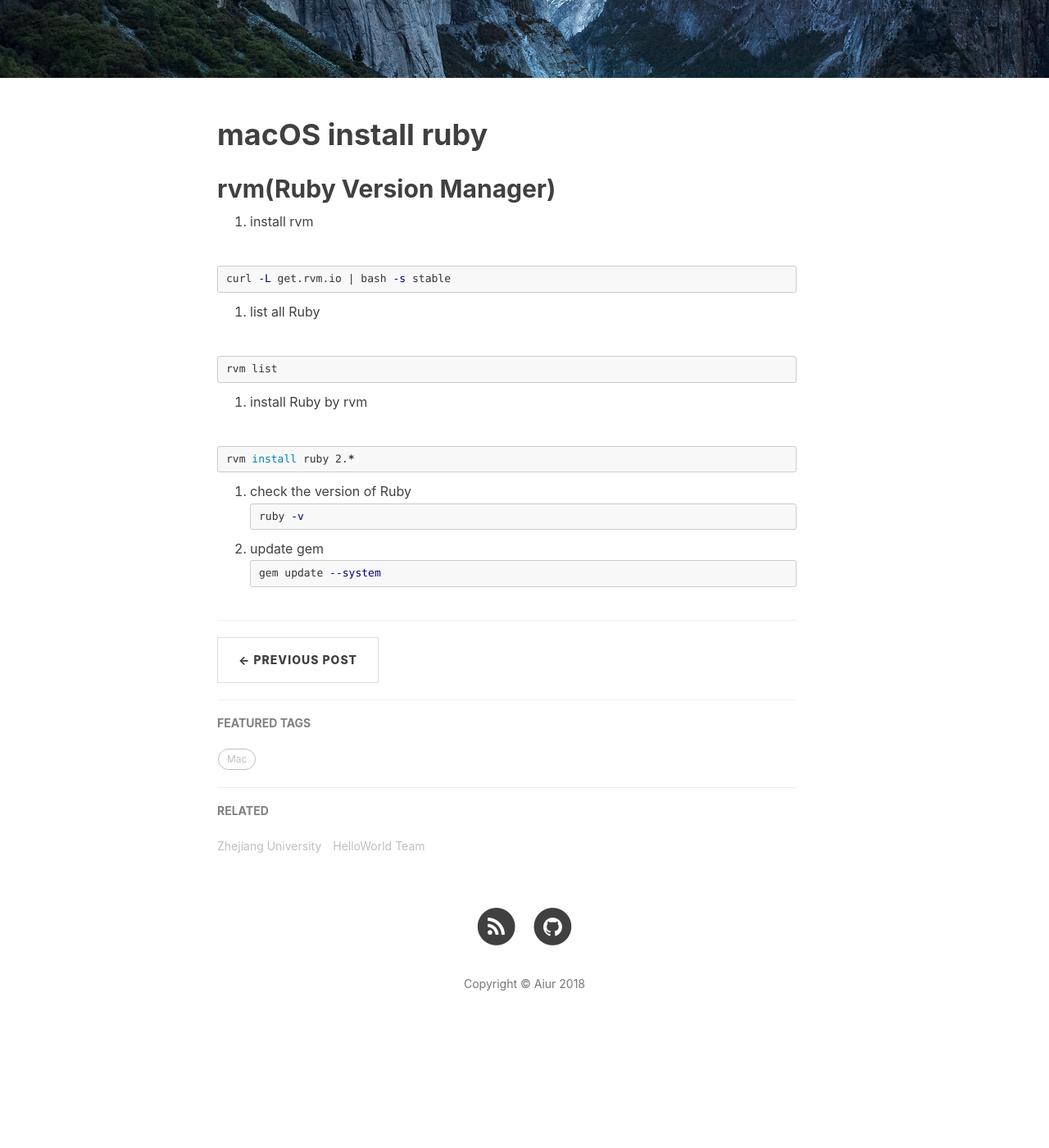
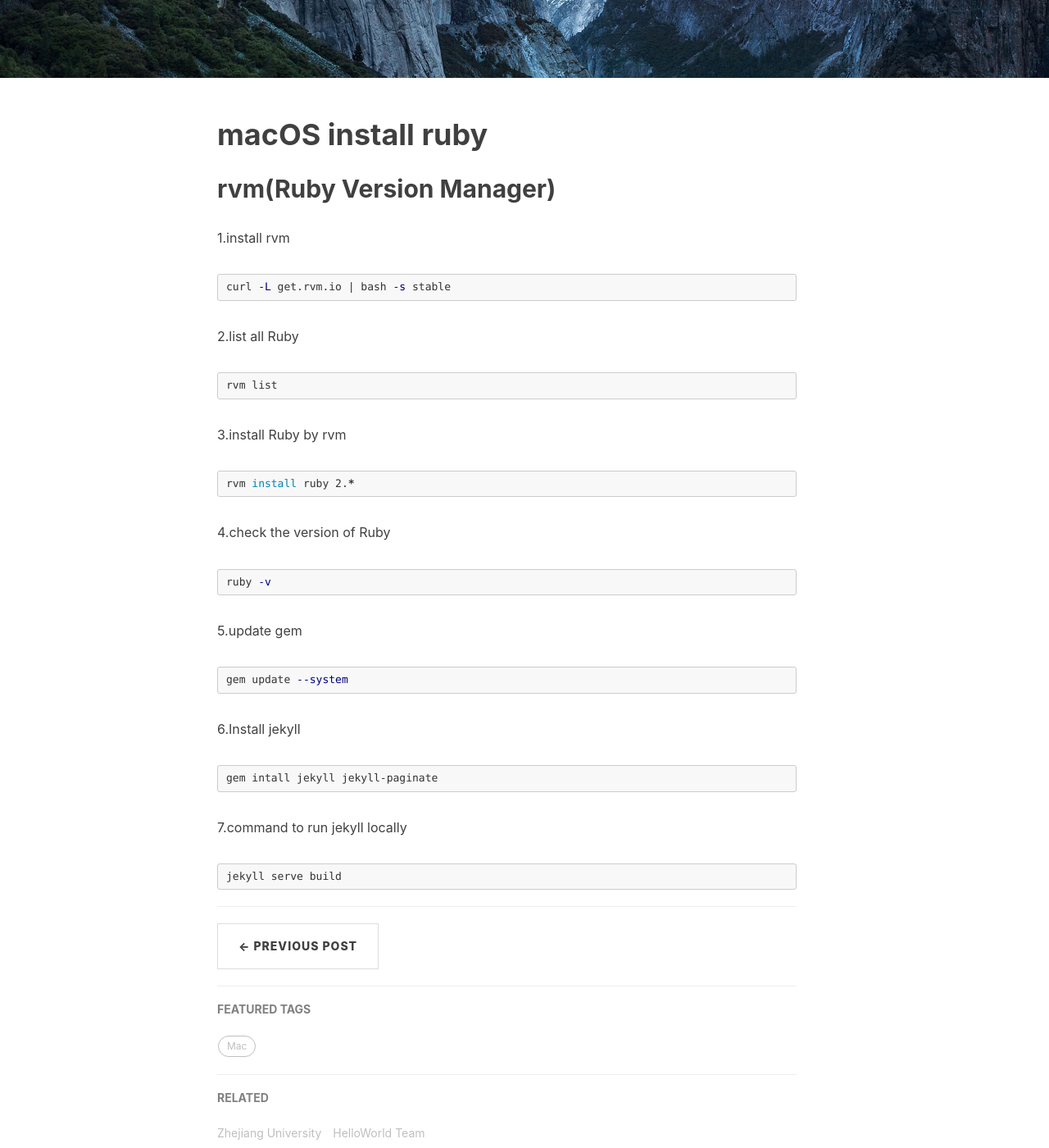
Before and after one commit to undefinedzero/undefinedzero.github.io, a Jekyll site: the page built from _posts/2018-11-6-macOS-install-ruby.markdown, in a window 1280 px wide and 1400 px high, scrolled down 428 px. Shown: the whole window at 82% size. Built offline with Jekyll 4.4.1, drawn with Linux system fonts in a browser that asks for light colours; nearby versions of some CDN libraries; comment, search, counter and statistics services are not loaded; before the commit the page ends 1732 px from its top, so only the background shows below that.

Commit message:
update post

````diff
--- a/_posts/2018-11-6-macOS-install-ruby.markdown
+++ b/_posts/2018-11-6-macOS-install-ruby.markdown
@@ -14,28 +14,44 @@ tags:
 
 ## rvm(Ruby Version Manager)
 
-1. install rvm
+1.install rvm
 
 ```shell
 curl -L get.rvm.io | bash -s stable
 ```
 
-2. list all Ruby
+2.list all Ruby
 
 ```bash
 rvm list
 ```
 
-3. install Ruby by rvm
+3.install Ruby by rvm
 
 ```bash
 rvm install ruby 2.*
 ```
-4. check the version of Ruby
+
+4.check the version of Ruby
+
 ```bash
 ruby -v
 ```
-5. update  gem
+
+5.update  gem
+
 ```bash
 gem update --system
 ```
+
+6.Install jekyll
+
+```bash
+gem intall jekyll jekyll-paginate
+```
+
+7.command to run jekyll locally
+
+```bash
+jekyll serve build
+```
````
Also changed, not shown: 3 other files.
